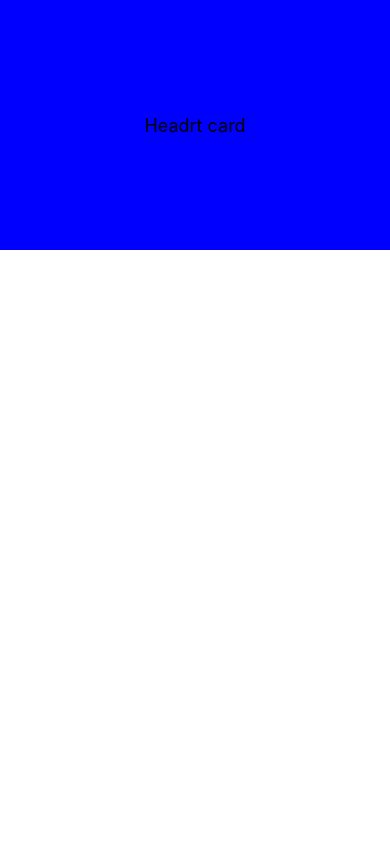
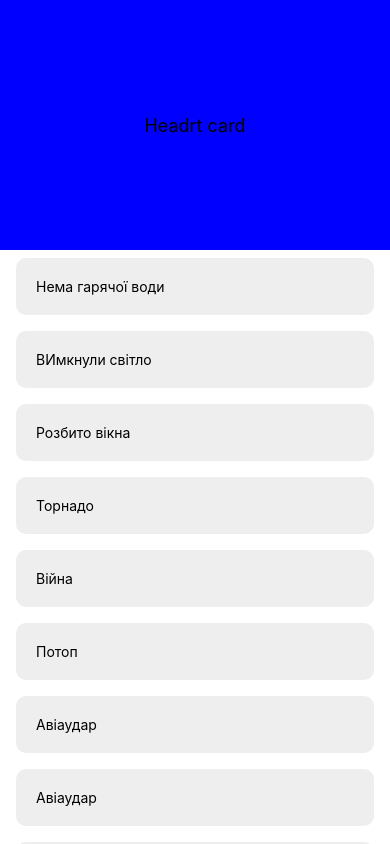
Before and after one commit to Twoia-Kotletochka/ChernihivSmart, a React Native app: screen / in a window 390 px wide. Built offline with nearby package versions, Linux system fonts and the light colour scheme.

Commit message:
main + scroll

```diff
--- a/pages/Main.js
+++ b/pages/Main.js
@@ -1,20 +1,85 @@
 import { Text, View, StatusBar, Animated, ScrollView, StyleSheet, SafeAreaView } from 'react-native'
 import News from '../components/News'
 
-const App = () => {
-    const dummyDATA = [
-        'Item1', 'Item1', 'Item1', 'Item1', 'Item1', 'Item1', 'Item1', 'Item1', 'Item1', 'Item1',
-        'Item1', 'Item1', 'Item1', 'Item1', 'Item1', 'Item1', 'Item1', 'Item1', 'Item1', 'Item1', 'Item1', 'Item1'
-    ];
-    // const AnimatedHeaderValue = useRef(new Animated.Value(0)).current
+const DATA = [
+    {
+        id: '1',
+        title: 'Нема гарячої води',
+        discription: 'Lorem Ipsum is simply dummy text of the printing and typesetting industry.',
+        date: '24'
+    },
+    {
+        id: '2',
+        title: 'ВИмкнули світло',
+        discription: 'Lorem Ipsum is simply dummy text of the printing and typesetting industry.',
+        date: '25'
+    },
+    {
+        id: '3',
+        title: 'Розбито вікна',
+        discription: 'Lorem Ipsum is simply dummy text of the printing and typesetting industry.',
+        date: '24'
+    },
+    {
+        id: '4',
+        title: 'Торнадо',
+        discription: 'Lorem Ipsum is simply dummy text of the printing and typesetting industry.',
+        date: '24'
+    },
+    {
+        id: '4',
+        title: 'Війна',
+        discription: 'Lorem Ipsum is simply dummy text of the printing and typesetting industry.',
+        date: '24'
+    },
+    {
+        id: '4',
+        title: 'Потоп',
+        discription: 'Lorem Ipsum is simply dummy text of the printing and typesetting industry.',
+        date: '26'
+    },
+    {
+        id: '4',
+        title: 'Авіаудар',
+        discription: 'Lorem Ipsum is simply dummy text of the printing and typesetting industry.',
+        date: '25'
+    },
+    {
+        id: '4',
+        title: 'Авіаудар',
+        discription: 'Lorem Ipsum is simply dummy text of the printing and typesetting industry.',
+        date: '25'
+    },
+
+    {
+        id: '4',
+        title: 'Авіаудар',
+        discription: 'Lorem Ipsum is simply dummy text of the printing and typesetting industry.',
+        date: '25'
+    },
+    {
+        id: '4',
+        title: 'Авіаудар',
+        discription: 'Lorem Ipsum is simply dummy text of the printing and typesetting industry.',
+        date: '25'
+    },
+    {
+        id: '4',
+        title: 'Авіаудар',
+        discription: 'Lorem Ipsum is simply dummy text of the printing and typesetting industry.',
+        date: '25'
+    }
+];
+
+export default function Main() {
     let AnimatedHeaderValue = new Animated.Value(0);
 
-    const Header_Max_Height = 250; //Max
+    const Header_Max_Height = 250;
     const Header_Min_Height = 50;
 
     const animateHeaderBackgroundColor = AnimatedHeaderValue.interpolate({
         inputRange: [0, Header_Max_Height - Header_Min_Height],
-        outputRange: ['blue', 'red'],
+        outputRange: ['blue', 'yellow'],
         extrapolate: 'clamp'
     });
 
@@ -26,6 +91,23 @@ const App = () => {
 
     return (
         <SafeAreaView style={styles.container}>
+            <ScrollView
+                style={{ paddingTop: 250, overflow: "hidden", borderRadius: 20 }}
+                scrollEventThrottle={16}
+                onScroll={Animated.event(
+                    [{ nativeEvent: { contentOffset: { y: AnimatedHeaderValue } } }],
+                    { useNativeDriver: false }
+                )}
+            >
+                {
+                    DATA.map((item, index) => (
+                        <Text style={styles.item} key={index}>
+                            {item.title}
+                        </Text>
+                    ))
+                }
+                <View style={{ paddingBottom: 250 }}></View>
+            </ScrollView>
             <Animated.View
                 style={[
                     styles.header,
@@ -37,21 +119,15 @@ const App = () => {
             >
                 <Text style={{ fontSize: 18, textAlign: 'center' }}>Headrt card</Text>
             </Animated.View>
-
-            <ScrollView
-                style={{ paddingTop: 250 }}
-                scrollEventThrottle={16}
-                onScroll={Animated.event(
-                    [{ nativeEvent: { contentOffset: { y: AnimatedHeaderValue } } }],
-                    { useNativeDriver: false }
-                )}
-            >
-                <News />
-            </ScrollView>
+            <StatusBar
+                animated={true}
+                barStyle={'light-content'}
+                backgroundColor="#4BB5F5"
+            />
         </SafeAreaView>
 
     );
-};
+}
 
 const styles = StyleSheet.create({
     container: {
@@ -69,7 +145,13 @@ const styles = StyleSheet.create({
         left: 0,
         right: 0,
         position: 'absolute'
+    },
+    item: {
+        backgroundColor: '#EEEEEE',
+        padding: 20,
+        marginVertical: 8,
+        marginHorizontal: 16,
+        borderRadius: 10,
+
     }
 });
-
-export default App;
```
Also changed, not shown: styles/main.js (+17 -18 lines).
